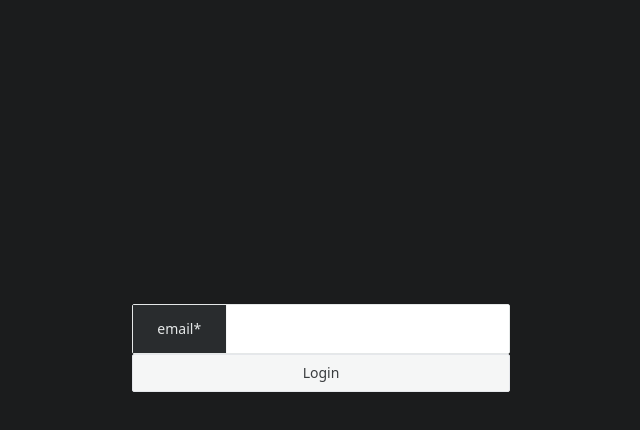
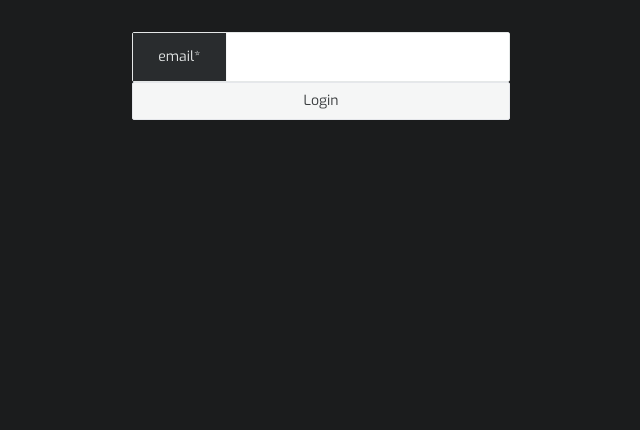
Before and after one commit to kettei-sproutty/scuderia-fe, a Next.js app: page /auth in a window 1280 px wide. Shown: the top 430 px of the page, without its empty margins (319-959 px from the left). Built offline with nearby package versions, Linux system fonts and the light colour scheme.

Commit message:
style(fomnt): add exo as nextfont

```diff
--- a/app/layout.tsx
+++ b/app/layout.tsx
@@ -1,10 +1,13 @@
 import "./globals.css";
 import type { PropsWithChildren, ReactElement } from "react";
 import type { Metadata } from "next";
+import { Exo } from "next/font/google";
 
 export const dynamic = "force-dynamic";
 
 const url = new URL("https://www.scuderia-fe.com");
+
+const exo = Exo({ subsets: ["latin"] });
 
 export const metadata: Metadata = {
   metadataBase: url,
@@ -48,7 +51,7 @@ const RootLayout = ({ children }: PropsWithChildren): ReactElement => {
   return (
     <html lang="en" className={"bg-background text-white"}>
       <body className={" flex h-screen flex-1  flex-col px-6 py-8 "}>
-        <main className={"my-auto h-48"}>{children}</main>
+        <main className={exo.className}>{children}</main>
       </body>
     </html>
   );
```
